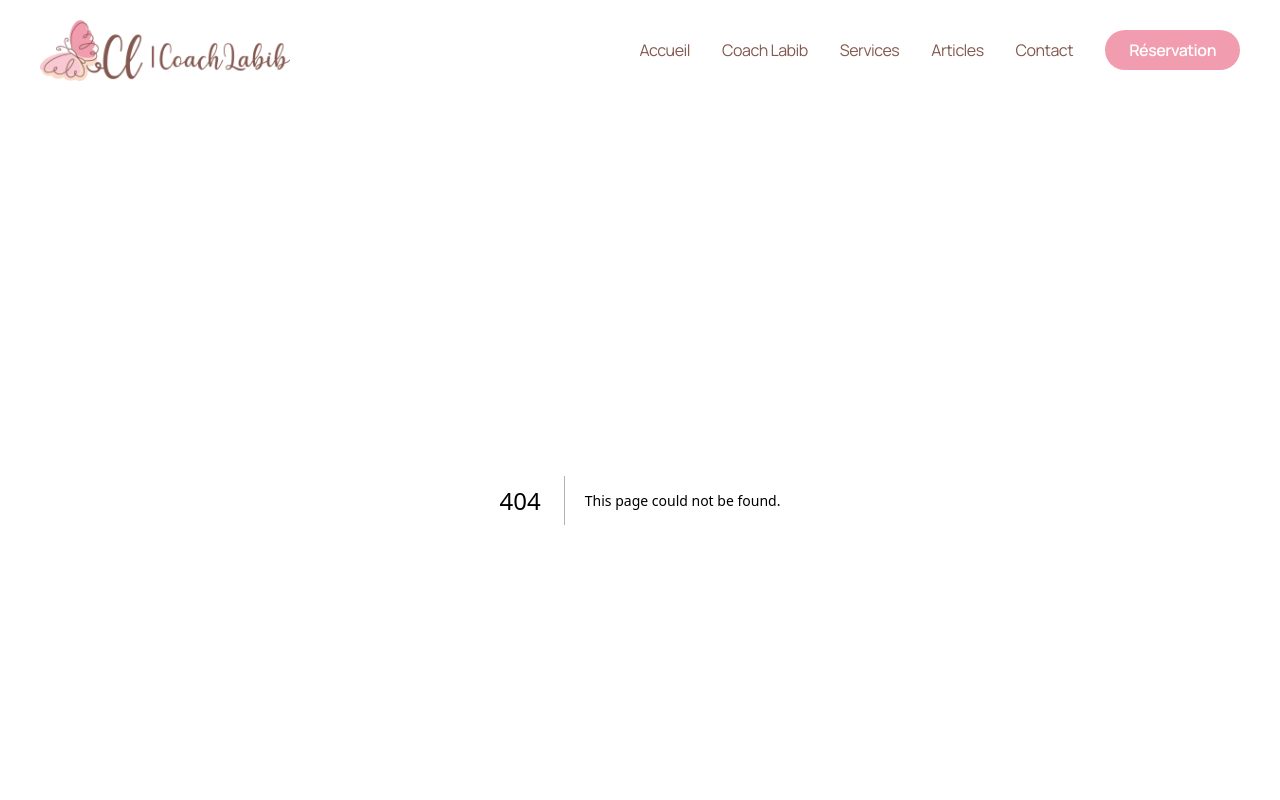
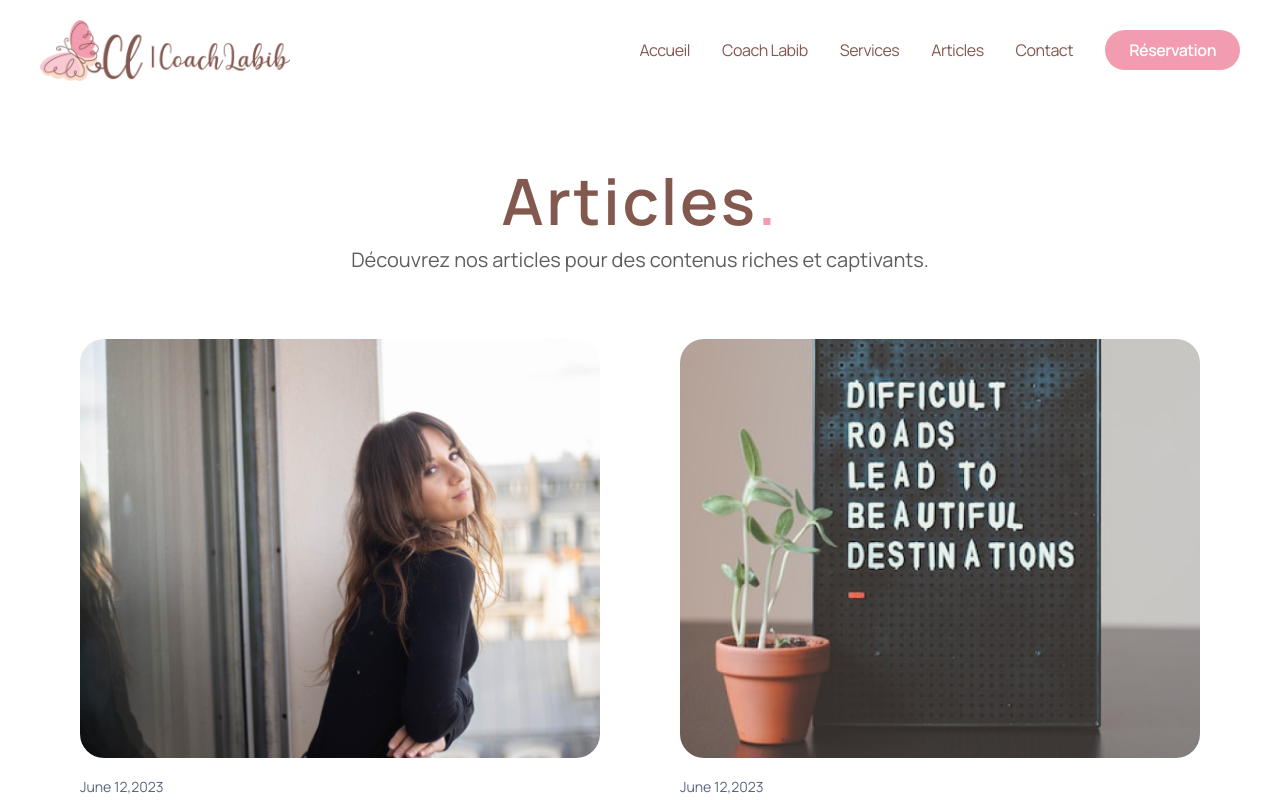
Before and after one commit to IsmaelAvotra/coach-labib, a Next.js app: page /articles in a window 1280 px wide. Before the commit this address had no page. Shown: the top 800 px of the page. Built offline with nearby package versions, Linux system fonts and the light colour scheme.

Commit message:
creation articles page

```diff
--- /dev/null
+++ b/src/app/articles/Articles.css
@@ -0,0 +1,46 @@
+.article-card {
+  transition: 0.5s ease-in-out;
+}
+.article-card:hover {
+  box-shadow: 2px 2px 5px #bf877e;
+}
+
+@media screen and (max-width: 1280px) {
+  .articlesPage {
+    padding: 0 4rem;
+  }
+}
+
+@media screen and (max-width: 1080px) {
+  .articlesPage {
+    padding: 0 2rem;
+  }
+}
+
+@media screen and (max-width: 850px) {
+  .articlesPage h2 {
+    font-size: 56px;
+    line-height: 64px;
+  }
+}
+
+@media screen and (max-width: 500px) {
+  .articlesPage {
+    padding: 0 1rem;
+  }
+
+  .articlesPage h2 {
+    font-size: 36px;
+    line-height: 38px;
+    margin-bottom: 0.5rem;
+  }
+
+  .articlesPage .title p {
+    font-size: 0.9rem;
+    line-height: 1rem;
+  }
+
+  .articlesPage img {
+    width: 100%;
+  }
+}
--- a/src/app/articles/[articleId]/page.tsx
+++ b/src/app/articles/[articleId]/page.tsx
@@ -1,3 +1,30 @@
+'use client'
+import Reservation from '@/app/components/reservation/Reservation'
+import { articles } from '@/app/data/articles'
+import Aos from 'aos'
+import 'aos/dist/aos.css'
+import { useEffect } from 'react'
+
 export default function Page({ params }: { params: { articleId: string } }) {
-  return <div>My Post: {params.articleId}</div>
+  useEffect(() => {
+    Aos.init({
+      duration: 2500,
+      delay: 400,
+    })
+  }, [])
+
+  const article = articles.find((article) => {
+    return article.id === params.articleId
+  })
+
+  return (
+    <div className='articlePage  px-20'>
+      {article ? (
+        <div className='article-content'>My Post: {article?.articleName}</div>
+      ) : (
+        <div> Article whith this id does not exist</div>
+      )}
+      <Reservation />
+    </div>
+  )
 }
--- /dev/null
+++ b/src/app/articles/page.tsx
@@ -0,0 +1,75 @@
+'use client'
+
+import React, { useEffect } from 'react'
+import Reservation from '../components/reservation/Reservation'
+
+import './Articles.css'
+
+import Aos from 'aos'
+import 'aos/dist/aos.css'
+import Image from 'next/image'
+import { articles } from '../data/articles'
+import Link from 'next/link'
+
+const Services = () => {
+  useEffect(() => {
+    Aos.init({
+      duration: 2500,
+      delay: 400,
+    })
+  }, [])
+
+  return (
+    <div className='articlesPage overflow-hidden px-20'>
+      <div className='articlesContent'>
+        <div className='title text-center mt-16 mb-12'>
+          <h2 className='text-brown text-titleBanner font-semibold mb-2 '>
+            Articles<span className='text-rose'>.</span>
+          </h2>
+          <p className='text-textSize mb-6 text-textColor'>
+            Découvrez nos articles pour des contenus riches et captivants.
+          </p>
+        </div>
+        <div className='main-content grid grid-cols-2 gap-12'>
+          {articles.map((article) => {
+            return (
+              <Link href={`/articles/${article.id}`}>
+                <div
+                  key={article.id}
+                  className='article-card p-4  cursor-pointer rounded-lg'
+                  data-aos='fade-up'
+                  data-aos-delay='400'
+                >
+                  <div className='top mb-4'>
+                    <Image
+                      src={article.imageUrl}
+                      alt={article.articleName}
+                      width={580}
+                      height={450}
+                      className='rounded-[24px]'
+                    />
+                  </div>
+                  <div className='bottom'>
+                    <span className='text-[14px] text-[#2e3e5c]/80'>
+                      {article.date}
+                    </span>
+                    <p className='mt-2 text-[24px] font-bold'>
+                      {article.articleName}
+                    </p>
+                    <p className='para text-link  text-textColor '>
+                      {article.para}
+                    </p>
+                  </div>
+                </div>
+              </Link>
+            )
+          })}
+        </div>
+      </div>
+
+      <Reservation />
+    </div>
+  )
+}
+
+export default Services
--- a/src/app/components/about/About.tsx
+++ b/src/app/components/about/About.tsx
@@ -3,7 +3,7 @@ import Image from 'next/image'
 
 const About = () => {
   return (
-    <div className='about flex items-center  mt-16 '>
+    <div className='about flex items-center  mt-16 ' id='about'>
       <div
         className='image flex-1 relative'
         data-aos='fade-right'
--- a/src/app/components/articles/Articles.tsx
+++ b/src/app/components/articles/Articles.tsx
@@ -4,7 +4,7 @@ import './Articles.css'
 
 const Articles = () => {
   return (
-    <div className='articles flex flex-col items-center mb-20'>
+    <div className='articles flex flex-col items-center mb-20 ' id='articles'>
       <div className='title text-center mb-16'>
         <h2 className='text-brown text-titleBanner font-semibold mb-4 '>
           Articles<span className='text-rose'>.</span>
@@ -14,10 +14,10 @@ const Articles = () => {
         </p>
       </div>
       <div className='main-content grid grid-cols-2 gap-12'>
-        {articles.map((article, index) => {
+        {articles.map((article) => {
           return (
             <div
-              key={index}
+              key={article.id}
               className=' p-4 '
               data-aos='fade-up'
               data-aos-delay='400'
--- a/src/app/components/reservation/Reservation.tsx
+++ b/src/app/components/reservation/Reservation.tsx
@@ -6,7 +6,7 @@ import './Reservation.css'
 
 const Reservation = () => {
   return (
-    <div className='reservation mt-24 mb-20 relative  '>
+    <div className='reservation mt-24 mb-20 relative  ' id='reservation'>
       <div className='title mb-10'>
         <h2 className='text-brown text-titleBanner font-semibold mb-4 '>
           Réservez votre séance<span className='text-rose'>.</span>
@@ -53,6 +53,7 @@ const Reservation = () => {
           className='coordonees flex flex-col gap-8 flex-1'
           data-aos='fade-left'
           data-aos-delay='500'
+          id='contact'
         >
           <div className='flex gap-6 items-center'>
             <BsFillTelephoneFill className='text-textGras' />
--- a/src/app/data/articles.ts
+++ b/src/app/data/articles.ts
@@ -1,4 +1,5 @@
 interface Articles {
+  id: string
   imageUrl: string
   date: string
   articleName: string
@@ -7,24 +8,28 @@ interface Articles {
 
 export const articles: Articles[] = [
   {
+    id: '1',
     imageUrl: '/article1.png',
     date: 'June 12,2023',
     articleName: 'Le développement personnel',
     para: 'Ad praetensionem exprimere est eu poenam ea asperiores, s’triumphator si ab consultationumd est.',
   },
   {
+    id: '2',
     imageUrl: '/article2.png',
     date: 'June 12,2023',
     articleName: 'Le coaching scolaire',
     para: 'Ad praetensionem exprimere est eu poenam ea asperiores, s’triumphator si ab consultationumd est.',
   },
   {
+    id: '3',
     imageUrl: '/article3.png',
     date: 'June 12,2023',
     articleName: 'Le coaching professionnel',
     para: 'Ad praetensionem exprimere est eu poenam ea asperiores, s’triumphator si ab consultationumd est.',
   },
   {
+    id: '4',
     imageUrl: '/article4.png',
     date: 'June 12,2023',
     articleName: "L'art thérapie",
--- a/src/app/data/links.ts
+++ b/src/app/data/links.ts
@@ -5,8 +5,8 @@ interface Links {
 
 export const links: Links[] = [
   { link: 'Accueil', to: '/' },
-  { link: 'Coach Labib', to: '/about' },
+  { link: 'Coach Labib', to: '/#about' },
   { link: 'Services', to: '/services' },
   { link: 'Articles', to: '/articles' },
-  { link: 'Contact', to: '/Contact' },
+  { link: 'Contact', to: '/#reservation' },
 ]
--- a/src/app/globals.css
+++ b/src/app/globals.css
@@ -11,6 +11,10 @@ body {
   overflow-x: hidden;
 }
 
+html {
+  scroll-behavior: smooth;
+}
+
 @media screen and (max-width: 1100px) {
   .home {
     padding: 0 2rem;
--- a/src/app/services/Services.css
+++ b/src/app/services/Services.css
@@ -1,5 +1,6 @@
 .image-service {
   border: 0.5px solid #b77466;
+  box-shadow: 2px 2px 5px #bf877e;
 }
 
 @media screen and (max-width: 1280px) {
--- a/src/app/services/page.tsx
+++ b/src/app/services/page.tsx
@@ -39,7 +39,7 @@ const Services = () => {
                 }`}
               >
                 <div
-                  className='image-service flex-1 bg-white  py-12 px-8 rounded-[16px] shadow-image'
+                  className='image-service flex-1 bg-white  py-12 px-8 rounded-[16px] '
                   data-aos='fade-right'
                   data-aos-delay='400'
                 >
```
